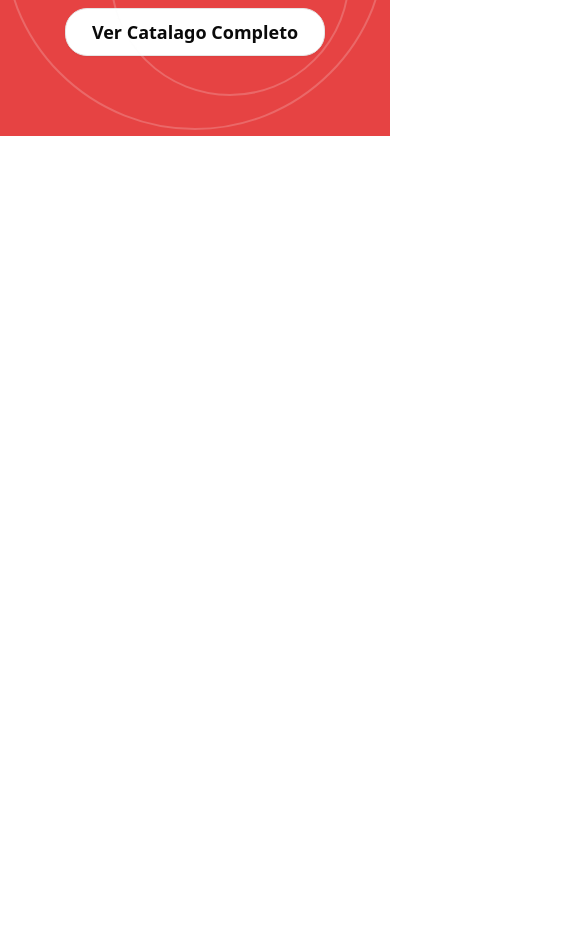
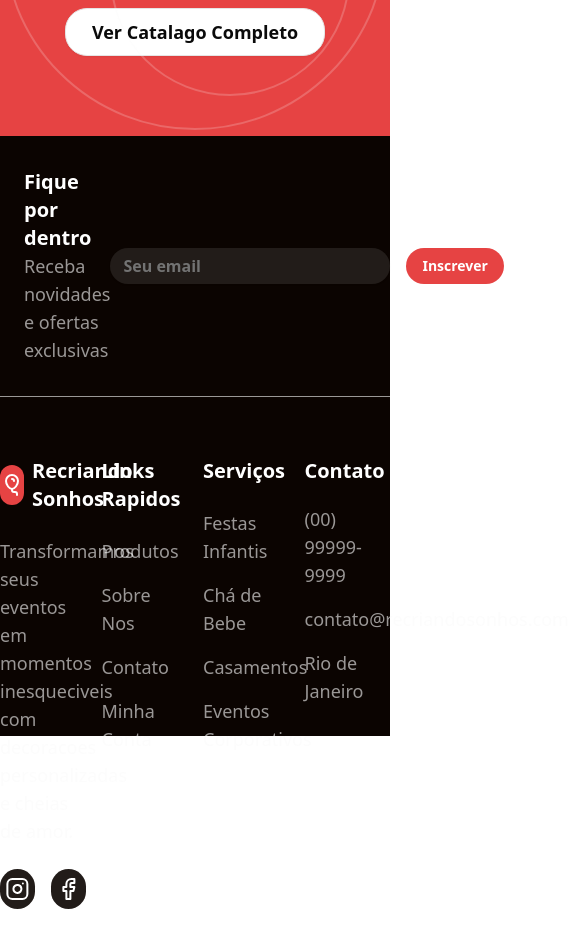
Before and after one commit to renan22Rsw/Recriando_Sonhos, a Next.js app in the folder front-end/: page / in a window 390 px wide. Shown: the part 3160-4093 px from the top of the page, 569 px wide, since content can reach past the window. Before the commit the page ends 3296 px from the top, so only its background shows below. Built offline with nearby package versions, Linux system fonts and the light colour scheme.

Commit message:
feat: Footer (desktop)

```diff
--- a/front-end/app/(home)/components/section-2.tsx
+++ b/front-end/app/(home)/components/section-2.tsx
@@ -40,7 +40,7 @@ export const Section2 = () => {
         {prodcuts.map((prodcuts) => (
           <div
             key={prodcuts.id}
-            className="relative aspect-4/3 w-full max-w-[420px] overflow-hidden rounded-2xl"
+            className="relative aspect-4/3 w-full max-w-105 overflow-hidden rounded-2xl"
           >
             <Image
               src={prodcuts.image}
--- a/front-end/app/layout.tsx
+++ b/front-end/app/layout.tsx
@@ -2,6 +2,7 @@ import type { Metadata } from "next";
 import { Geist, Geist_Mono } from "next/font/google";
 import "./globals.css";
 import { NavBar } from "@/components/navbar/navbar";
+import { Footer } from "@/components/footer/footer";
 
 const geistSans = Geist({
   variable: "--font-geist-sans",
@@ -30,6 +31,7 @@ export default function RootLayout({
       >
         <NavBar />
         {children}
+        <Footer />
       </body>
     </html>
   );
--- /dev/null
+++ b/front-end/components/footer/footer.tsx
@@ -0,0 +1,107 @@
+import { Balloon } from "lucide-react";
+
+import { Input } from "@/components/ui/input";
+import { Button } from "@/components/ui/button";
+import { links, services } from "./links";
+
+import { Instagram, Facebook } from "lucide-react";
+
+import Link from "next/link";
+
+export const Footer = () => {
+  return (
+    <footer className="h-150 bg-[#0B0401]">
+      <header className="border-b-primary-foreground/60 flex w-full items-center justify-between border-b px-6 py-8 xl:px-32 2xl:px-44">
+        <div>
+          <h4 className="text-xl font-semibold text-white">Fique por dentro</h4>
+          <p className="text-primary-foreground/60 text-lg">
+            Receba novidades e ofertas exclusivas
+          </p>
+        </div>
+        <div className="flex gap-4">
+          <Input
+            className="w-70 rounded-2xl border-transparent bg-[#221C19] text-white selection:bg-[#E64343] selection:text-white placeholder:font-semibold focus-visible:ring-[#E64343] focus-visible:ring-offset-0"
+            placeholder="Seu email"
+          />
+
+          <Button
+            className="rounded-2xl bg-[#E64343] font-bold text-white"
+            variant={"ghost"}
+          >
+            Inscrever
+          </Button>
+        </div>
+      </header>
+
+      <div className="grid grid-cols-4 gap-4 py-15 xl:px-32 2xl:px-44">
+        <div className="space-y-6">
+          <div className="flex items-center gap-x-2">
+            <Link
+              href={"/"}
+              className="w-10 rounded-full bg-[#E64343] py-2 duration-300 ease-in-out hover:scale-105"
+            >
+              <Balloon
+                size={24}
+                color="#fff"
+                fontWeight={"bold"}
+                className="mx-auto"
+              />
+            </Link>
+            <h5 className="text-xl font-bold text-white">Recriando Sonhos</h5>
+          </div>
+          <p className="text-primary-foreground/60 max-w-70 text-lg">
+            Transformamos seus eventos em momentos inesqueciveis com decoracoes
+            personalizadas e cheias de amor.
+          </p>
+
+          <div className="flex items-center gap-x-4">
+            <Instagram className="h-10 w-10 rounded-full bg-[#221C19] py-2 text-white hover:bg-[#E64343]" />
+            <Facebook className="h-10 w-10 rounded-full bg-[#221C19] py-2 text-white hover:bg-[#E64343]" />
+          </div>
+        </div>
+
+        <div className="space-y-4">
+          <h5 className="text-xl font-bold text-white">Links Rapidos</h5>
+          <ul className="text-primary-foreground/60">
+            {links.map(({ id, title, href }) => (
+              <li key={id} className="py-2 text-lg">
+                <Link href={href} className="hover:text-[#E64343]">
+                  {title}
+                </Link>
+              </li>
+            ))}
+          </ul>
+        </div>
+
+        <div className="space-y-4">
+          <h5 className="text-xl font-bold text-white">Serviços</h5>
+          <ul className="text-primary-foreground/60">
+            {services.map(({ id, title, href }) => (
+              <li key={id} className="py-2 text-lg">
+                <Link href={href} className="hover:text-[#E64343]">
+                  {title}
+                </Link>
+              </li>
+            ))}
+          </ul>
+        </div>
+
+        <div className="space-y-4">
+          <h5 className="text-xl font-bold text-white">Contato</h5>
+          <ul className="text-primary-foreground/60 space-y-4 py-1 text-lg">
+            <li>(00) 99999-9999</li>
+            <li>contato@recriandosonhos.com</li>
+            <li>Rio de Janeiro</li>
+          </ul>
+        </div>
+      </div>
+
+      <div className="border-primary-foreground/60 mx-auto w-[81.5%] border-t xl:px-32 2xl:px-44"></div>
+
+      <div className="text-primary-foreground/60 flex items-center justify-between py-8 lg:px-32 2xl:px-44">
+        <span>© 2026 Recriando Sonhos. Todos os direitos reservados.</span>
+        <span>Feito com ❤️ em Rio de Janeiro</span>
+      </div>
+    </footer>
+  );
+};
--- /dev/null
+++ b/front-end/components/footer/links.ts
@@ -0,0 +1,51 @@
+export const links = [
+  {
+    id: "1",
+    title: "Produtos",
+    href: "/#",
+  },
+
+  {
+    id: "2",
+    title: "Sobre Nos",
+    href: "/#",
+  },
+
+  {
+    id: "3",
+    title: "Contato",
+    href: "/#",
+  },
+
+  {
+    id: "4",
+    title: "Minha Conta",
+    href: "/#",
+  },
+];
+
+export const services = [
+  {
+    id: "1",
+    title: "Festas Infantis",
+    href: "/#",
+  },
+
+  {
+    id: "2",
+    title: "Chá de Bebe",
+    href: "/#",
+  },
+
+  {
+    id: "3",
+    title: "Casamentos",
+    href: "/#",
+  },
+
+  {
+    id: "4",
+    title: "Eventos Corporativos",
+    href: "/#",
+  },
+];
--- a/front-end/components/navbar/desktop-navbar.tsx
+++ b/front-end/components/navbar/desktop-navbar.tsx
@@ -7,7 +7,7 @@ import Link from "next/link";
 
 export const DesktopNavbar = () => {
   return (
-    <nav className="text-foreground flex items-center justify-between p-6 shadow-sm backdrop-blur-lg xl:px-32 2xl:px-44">
+    <nav className="text-foreground sticky top-0 z-50 flex items-center justify-between bg-white/80 p-6 shadow-sm backdrop-blur-md xl:px-32 2xl:px-44">
       <div className="flex items-center gap-x-2">
         <Link
           href={"/"}
--- /dev/null
+++ b/front-end/components/ui/input.tsx
@@ -0,0 +1,21 @@
+import * as React from "react"
+
+import { cn } from "@/lib/utils"
+
+function Input({ className, type, ...props }: React.ComponentProps<"input">) {
+  return (
+    <input
+      type={type}
+      data-slot="input"
+      className={cn(
+        "file:text-foreground placeholder:text-muted-foreground selection:bg-primary selection:text-primary-foreground dark:bg-input/30 border-input h-9 w-full min-w-0 rounded-md border bg-transparent px-3 py-1 text-base shadow-xs transition-[color,box-shadow] outline-none file:inline-flex file:h-7 file:border-0 file:bg-transparent file:text-sm file:font-medium disabled:pointer-events-none disabled:cursor-not-allowed disabled:opacity-50 md:text-sm",
+        "focus-visible:border-ring focus-visible:ring-ring/50 focus-visible:ring-[3px]",
+        "aria-invalid:ring-destructive/20 dark:aria-invalid:ring-destructive/40 aria-invalid:border-destructive",
+        className
+      )}
+      {...props}
+    />
+  )
+}
+
+export { Input }
```
